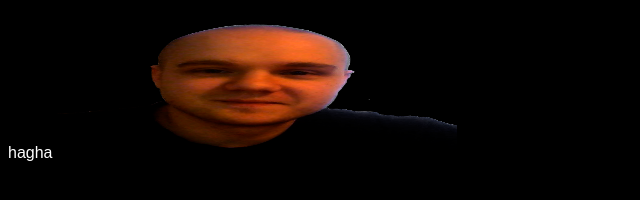
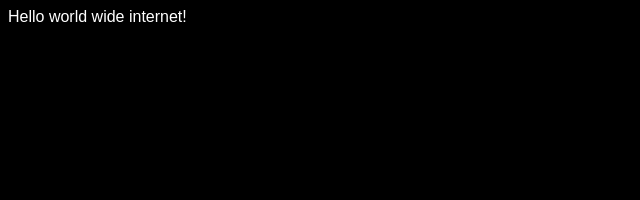
Before and after one commit to hoppfull/webdev, a plain HTML site: page index.html in a window 1280 px wide. Shown: the whole page, without its empty margins (0-640 px from the left). Drawn offline with Linux system fonts and the light colour scheme.

Commit message:
whatever
hahaha

```diff
--- a/index.html
+++ b/index.html
@@ -2,12 +2,12 @@
 
 <html>
 <head>
-  <title>hoppfull</title>
-  <link rel="stylesheet" type="text/css" href="xss.css" />
-  <style type="text/css"></style>
+	<title>hoppfull</title>
+	<meta name="viewport" content="width=device-width, initial-scale=1"/>
+	<link rel="stylesheet" type="text/css" href="xss.css" />
+	<style type="text/css"></style>
 </head>
 <body>
-  hagha
-  <img src="myface.png" height="150" width="400"/>
+	Hello world wide internet!
 </body>
 </html>
```
